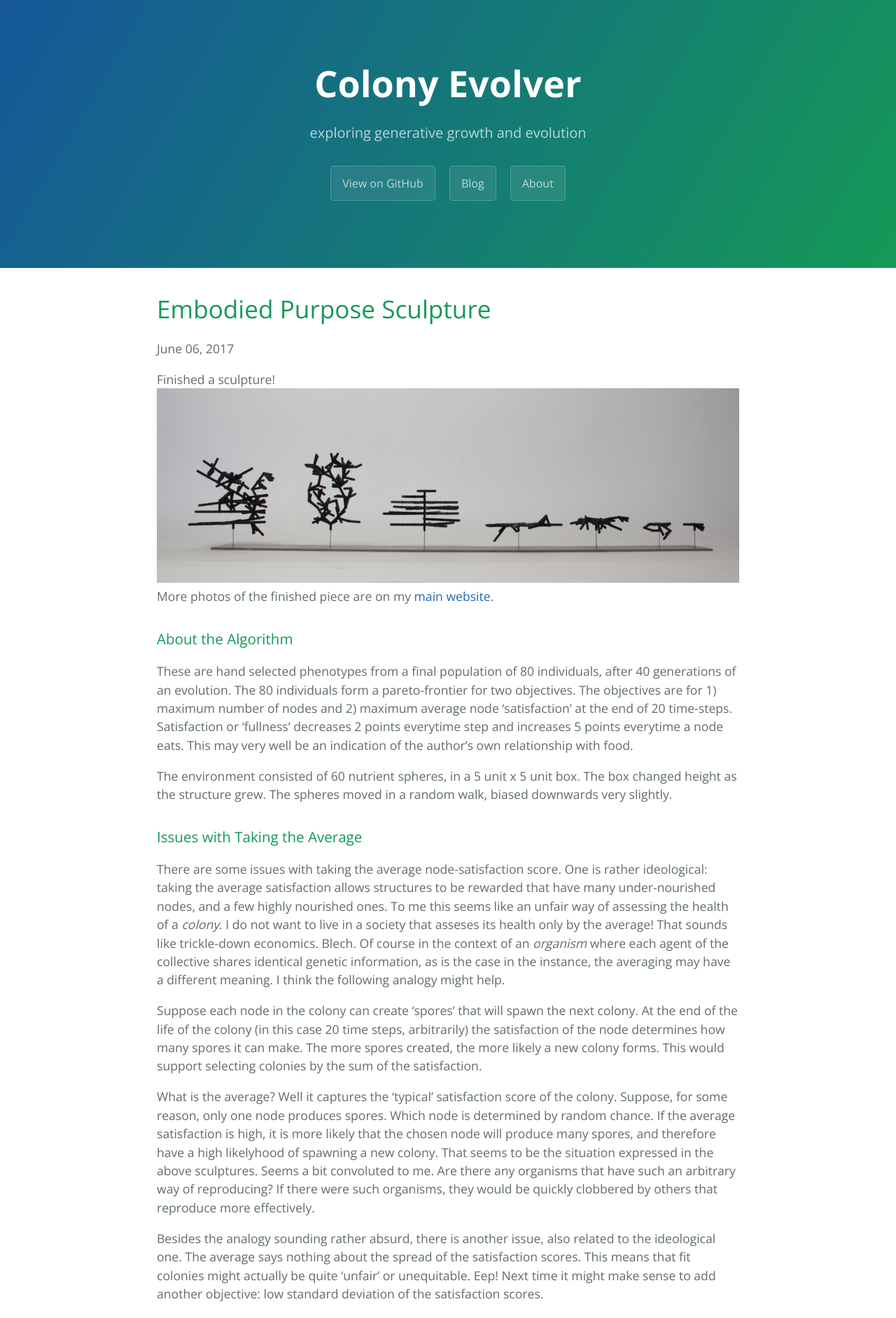
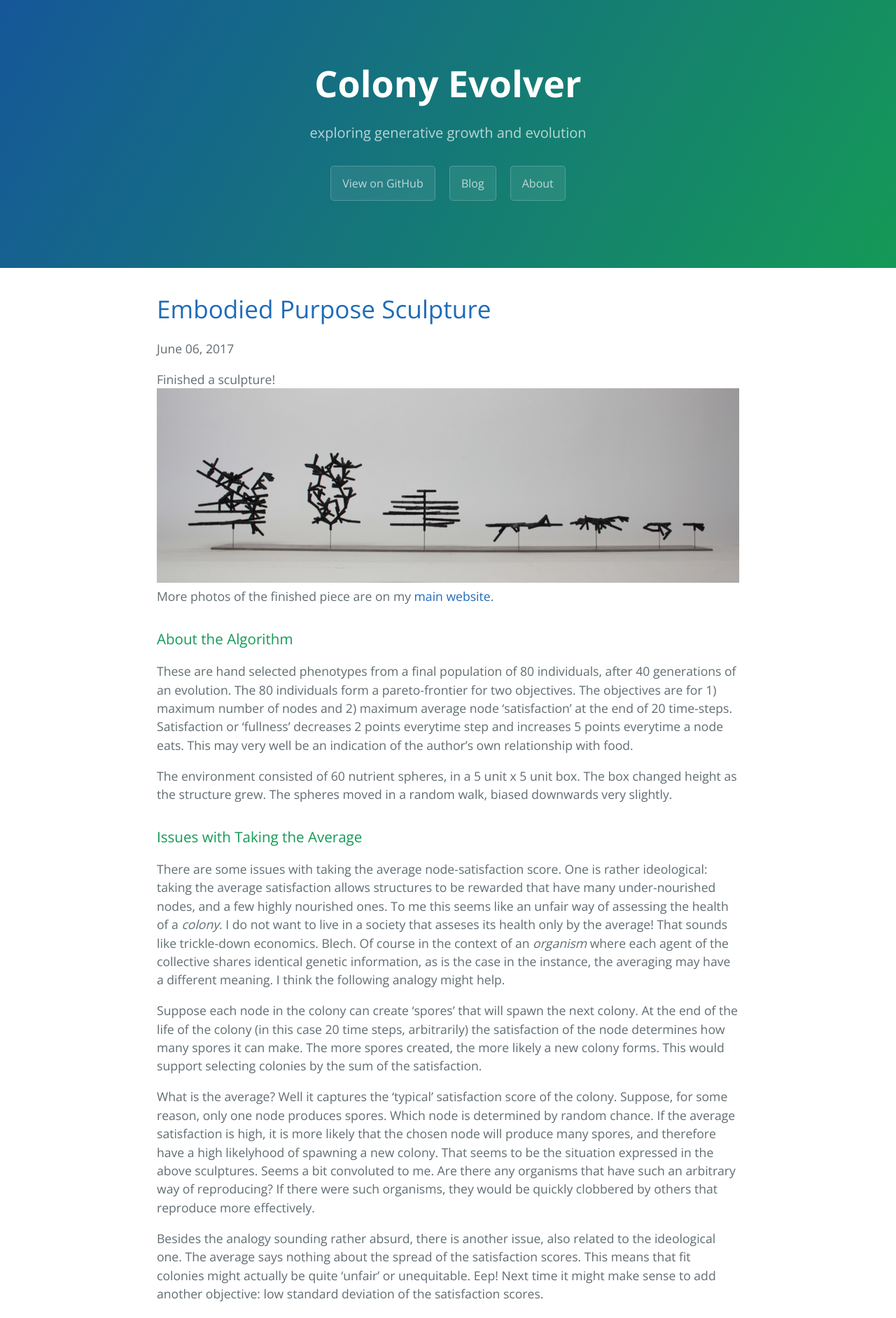
Before and after one commit to jlopezbi/ColonyEvolver, a Jekyll site: the page built from index.html, in a window 1280 px wide. Shown: the top 1884 px of the page at 70% size. Built offline with Jekyll 4.4.1, drawn with Linux system fonts in a browser that asks for light colours; the list of posts is cut into pages by our own code.

Commit message:
went back to each post title having link to individual post, for external reference purposes

```diff
--- a/index.html
+++ b/index.html
@@ -5,7 +5,7 @@
 
 <!-- This loops through the paginated posts -->
 {% for post in paginator.posts %}
-<h1>{{ post.title }}</h1>
+<h1><a href="{{ site.baseurl }}{{ post.url }}">{{ post.title }}</a></h1>
   <p class="author">
     <span class="date">{{ post.date | date: '%B %d, %Y' }}</span>
   </p>
```
